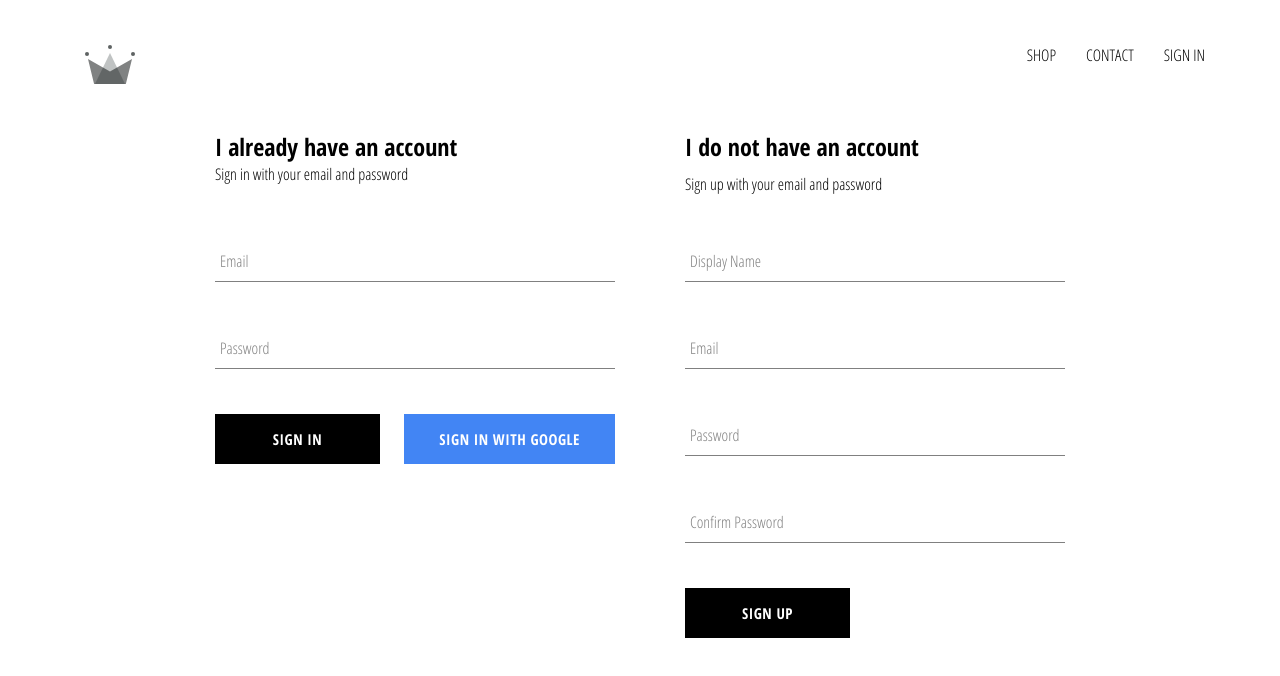
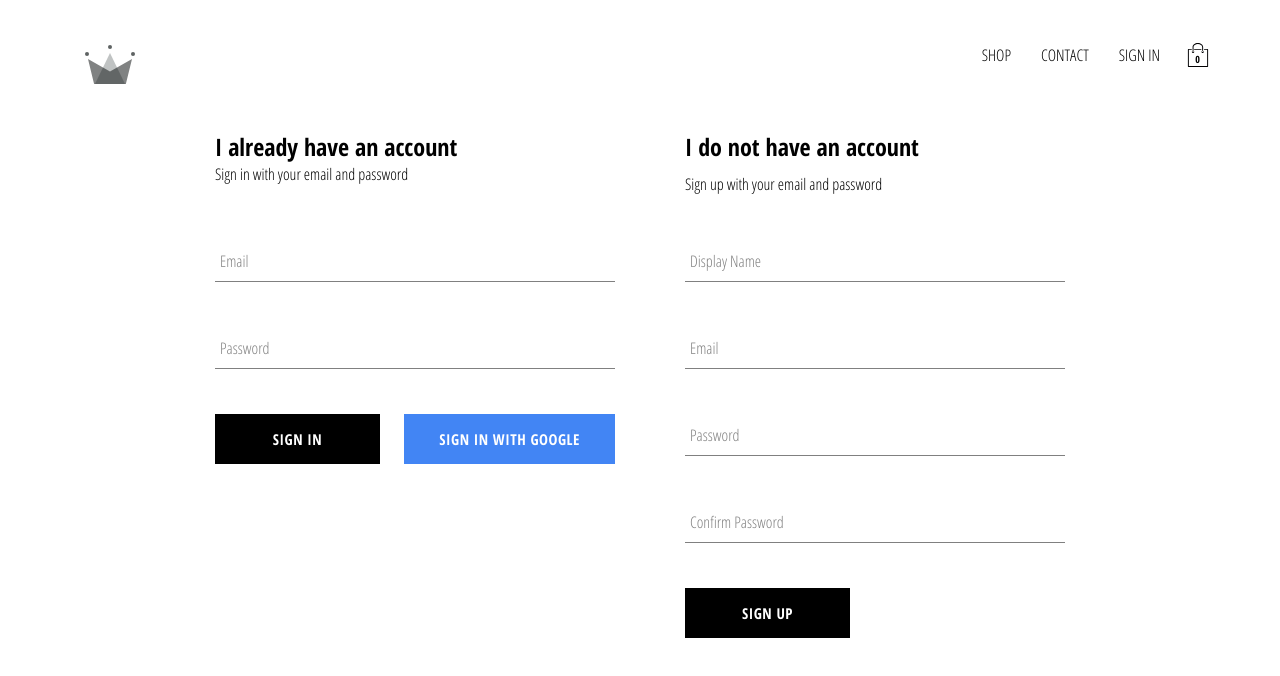
Before and after one commit to andyosei12/react-clothing, a React (Create React App) app: page /signin in a window 1280 px wide. Shown: the top 676 px of the page. Built offline with nearby package versions, Linux system fonts and the light colour scheme; no server answers.

Commit message:
feat-added the cart drop down component and toggle (#12)
Co-authored-by: Andy-Osei <andrew.owusu@novanest.net>

```diff
--- /dev/null
+++ b/src/components/cart-dropdown/CartDropdown.js
@@ -0,0 +1,15 @@
+import React from "react";
+import CustomButton from "../custom-button/CustomButton";
+
+import "./CartDropdown.scss";
+
+function CartDropdown() {
+  return (
+    <div className="cart-dropdown">
+      <div className="cart-items" />
+      <CustomButton>Go to checkout</CustomButton>
+    </div>
+  );
+}
+
+export default CartDropdown;
--- /dev/null
+++ b/src/components/cart-dropdown/CartDropdown.scss
@@ -0,0 +1,24 @@
+.cart-dropdown {
+  position: absolute;
+  width: 240px;
+  height: 340px;
+  display: flex;
+  flex-direction: column;
+  padding: 20px;
+  border: 1px solid black;
+  background-color: white;
+  top: 90px;
+  right: 40px;
+  z-index: 5;
+
+  .cart-items {
+    height: 240px;
+    display: flex;
+    flex-direction: column;
+    overflow: scroll;
+  }
+
+  button {
+    margin-top: auto;
+  }
+}
--- /dev/null
+++ b/src/components/cart-icon/CartIcon.js
@@ -0,0 +1,13 @@
+import React from "react";
+import { ReactComponent as CartBagIcon } from "../../assets/shopping-bag.svg";
+
+import "./CartIcon.styles.scss";
+
+export default function CartIcon(props) {
+  return (
+    <div className="cart-icon" onClick={props.onClick}>
+      <CartBagIcon className="shopping-icon" />
+      <span className="item-count">0</span>
+    </div>
+  );
+}
--- /dev/null
+++ b/src/components/cart-icon/CartIcon.styles.scss
@@ -0,0 +1,21 @@
+.cart-icon {
+  width: 45px;
+  height: 45px;
+  position: relative;
+  display: flex;
+  align-items: center;
+  justify-content: center;
+  cursor: pointer;
+
+  .shopping-icon {
+    width: 24px;
+    height: 24px;
+  }
+
+  .item-count {
+    position: absolute;
+    font-size: 10px;
+    font-weight: bold;
+    bottom: 12px;
+  }
+}
--- a/src/components/header/Header.js
+++ b/src/components/header/Header.js
@@ -1,11 +1,16 @@
-import "./Header.styles.scss";
 import { Link, NavLink } from "react-router-dom";
 import { auth } from "../../firebase/firebase.utils";
 import { connect } from "react-redux";
 
+import CartIcon from "../cart-icon/CartIcon";
+
 import { ReactComponent as Logo } from "../../assets/crown.svg";
 
-const Header = ({ currentUser }) => {
+import "./Header.styles.scss";
+import CartDropdown from "../cart-dropdown/CartDropdown";
+import { toggleCartDropDown } from "../../redux/cart/cart-actions";
+
+const Header = ({ currentUser, showCart, toggleCartDropDown }) => {
   return (
     <div className="header">
       <Link className="logo-container" to="/">
@@ -27,13 +32,20 @@ const Header = ({ currentUser }) => {
             Sign in
           </NavLink>
         )}
+        <CartIcon onClick={toggleCartDropDown} />
       </div>
+      {showCart && <CartDropdown />}
     </div>
   );
 };
 
 const mapStateToProps = (state) => ({
   currentUser: state.user.currentUser,
+  showCart: state.cart.cartDropdown,
 });
 
-export default connect(mapStateToProps)(Header);
+const mapDispatchToProps = (dispatch) => ({
+  toggleCartDropDown: () => dispatch(toggleCartDropDown()),
+});
+
+export default connect(mapStateToProps, mapDispatchToProps)(Header);
--- /dev/null
+++ b/src/redux/cart/cart-actions.js
@@ -0,0 +1,3 @@
+export const toggleCartDropDown = () => ({
+  type: "TOGGLE_CART_DROPDOWN",
+});
--- /dev/null
+++ b/src/redux/cart/cart-reducer.js
@@ -0,0 +1,15 @@
+const initialState = {
+  cartDropdown: false,
+};
+
+const cartReducer = (state = initialState, action) => {
+  if (action.type === "TOGGLE_CART_DROPDOWN") {
+    return {
+      ...state,
+      cartDropdown: !state.cartDropdown,
+    };
+  }
+  return initialState;
+};
+
+export default cartReducer;
--- a/src/redux/root-reducer.js
+++ b/src/redux/root-reducer.js
@@ -2,7 +2,9 @@ import { combineReducers } from "redux";
 
 //info: reducers
 import userReducer from "./user/user-reducer";
+import cartReducer from "./cart/cart-reducer";
 
 export default combineReducers({
   user: userReducer,
+  cart: cartReducer,
 });
```
Also changed, not shown: src/assets/shopping-bag.svg (added).
